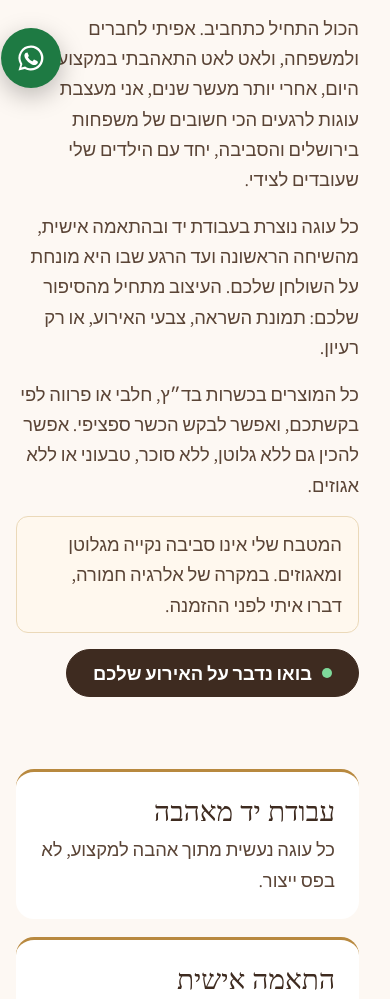
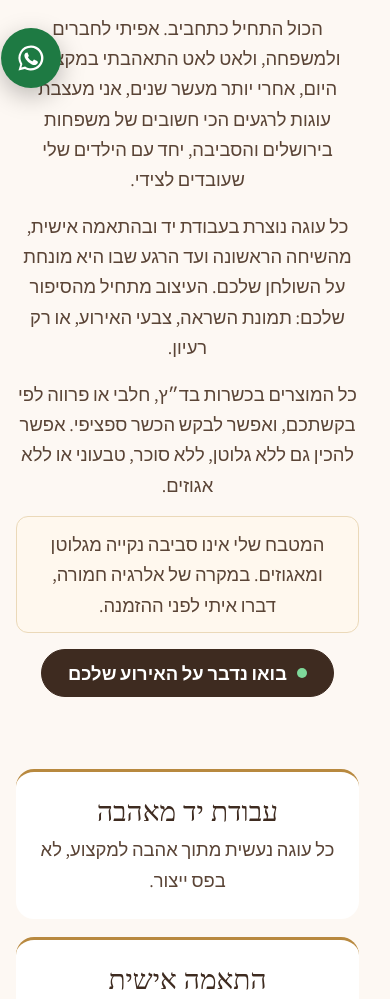
Before and after one commit to emkishon-del/sara-cakes-site, an Astro site in the folder web/: page /about in a window 390 px wide. Shown: the part 740-1739 px from the top of the page. Built offline with nearby package versions, Linux system fonts and the light colour scheme; Astro itself is replaced by a stand-in of ours; no server answers; the database is empty; a web font is replaced by a local one.

Commit message:
About page on phones: center the heading, text, button and value cards
Co-Authored-By: Claude Opus 5.5 <noreply@anthropic.com>

```diff
--- a/web/src/styles/global.css
+++ b/web/src/styles/global.css
@@ -297,6 +297,12 @@ dialog.lb::backdrop { background: rgba(40, 26, 18, .72); }
 @media (max-width: 860px) { .about { grid-template-columns: 1fr; } .values { grid-template-columns: 1fr; } }
 /* the allergen note is a health warning: on phones it gets the full 18px body size required by the spec */
 @media (max-width: 860px) { .note { font-size: var(--step-0); } }
+/* about on phones: the photo is centered, so the heading, the text, the button and the value cards are centered under it */
+@media (max-width: 860px) {
+  [data-view="about"] .page-head h1 { text-align: center; }
+  .about-text { text-align: center; justify-items: center; margin-inline: auto; }
+  .values .value { text-align: center; }
+}
 
 /* ---------- contact ---------- */
 .contact { display: grid; grid-template-columns: minmax(0, 1fr) minmax(0, 1.1fr); gap: clamp(28px, 5vw, 64px); padding-block: 16px 64px; align-items: start; }
```
